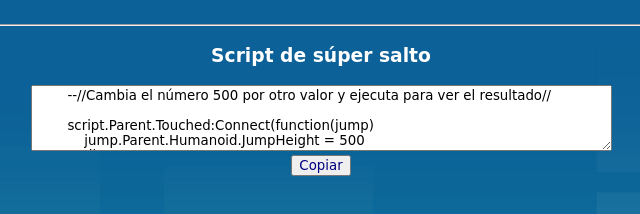
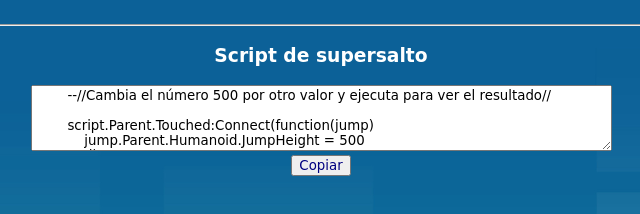
Before and after one commit to DanielaGMiranda/scriptC5, a plain HTML site: page index.html in a window 1280 px wide. Shown: the part 235-449 px from the top of the page, 319-959 px from the left. Drawn offline with Linux system fonts and the light colour scheme; a web font is replaced by a local one.

Commit message:
Update index.html

```diff
--- a/index.html
+++ b/index.html
@@ -28,7 +28,7 @@
 
     <br><br>
     <hr>
-    <h3>Script de súper salto</h3>
+    <h3>Script de supersalto</h3>
     <textarea cols='80' rows='4' id="codigo2">
         --//Cambia el número 500 por otro valor y ejecuta para ver el resultado//
 
```
